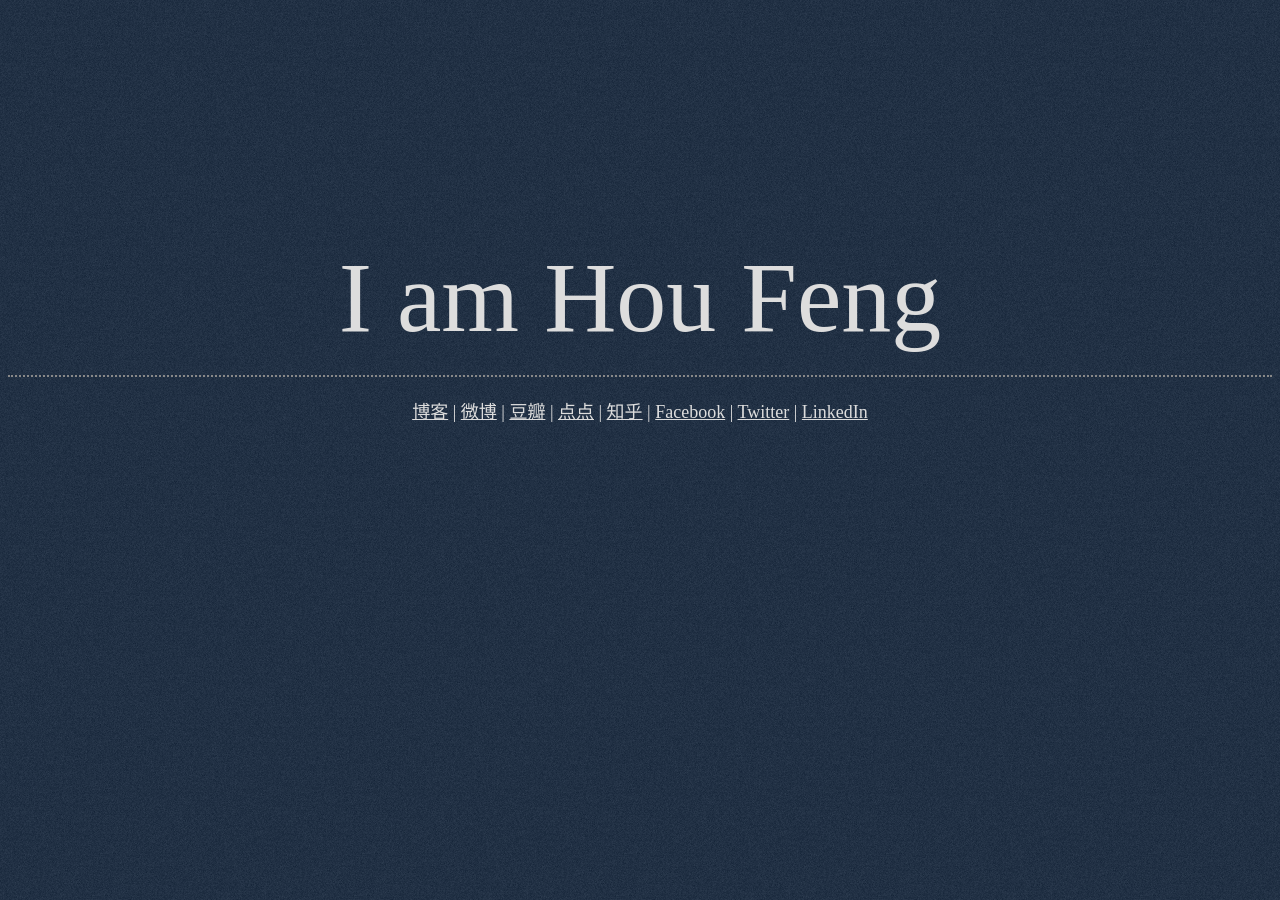
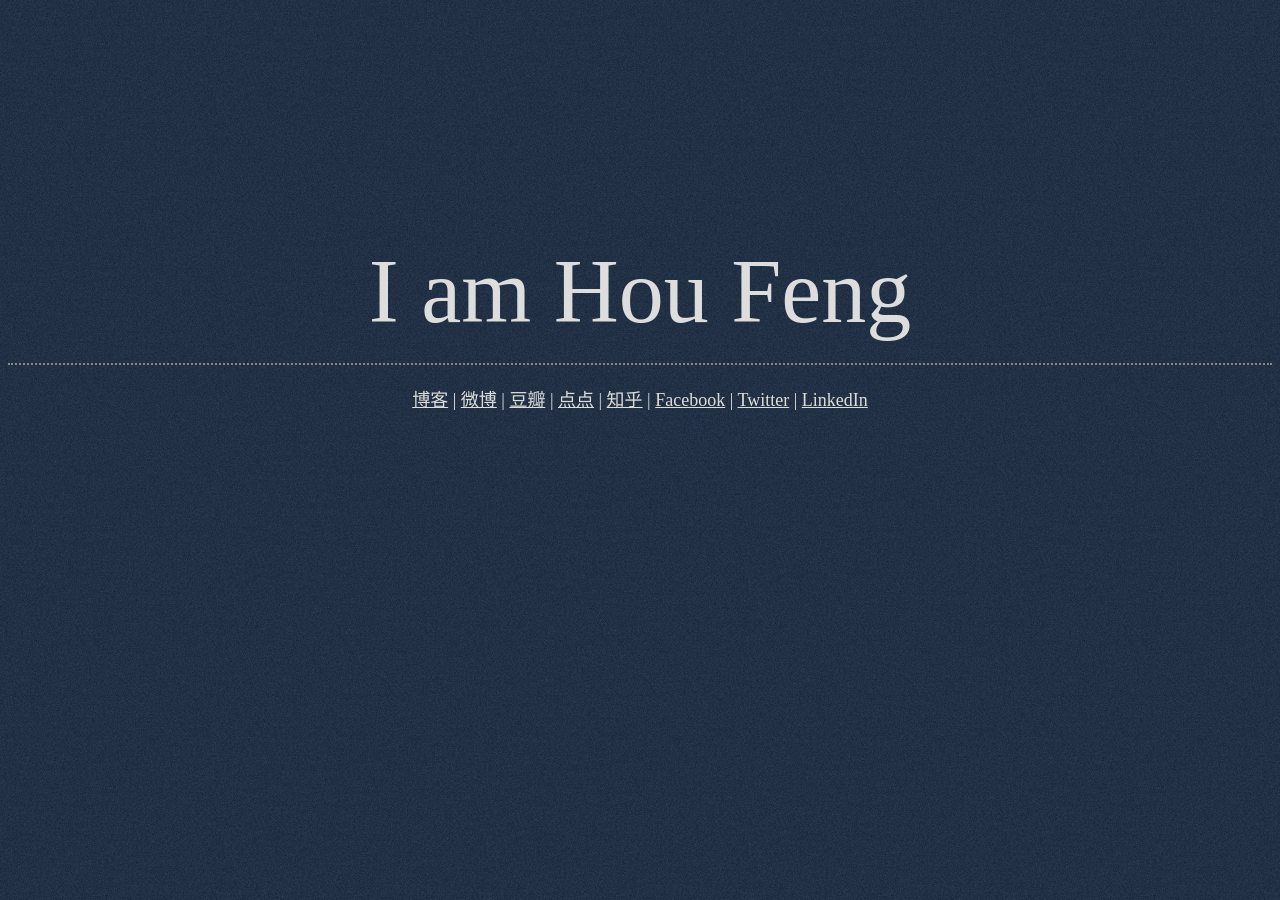
Before and after one commit to Houfeng/houfeng.github.com, a Jekyll site: the page index.html, which Jekyll copies as it is, in a window 1280 px wide. Built offline with Jekyll 4.4.1, drawn with Linux system fonts in a browser that asks for light colours; Markdown is read by kramdown in place of the engine named in the settings.

Commit message:
Updated index.html

```diff
--- a/index.html
+++ b/index.html
@@ -12,7 +12,7 @@
       #i{
         margin-top:220px;
         text-align:center;
-        font-size:100px;
+        font-size:90px;
         padding:20px;
         font-fiamly:Trebuchet MS;
       }
```
